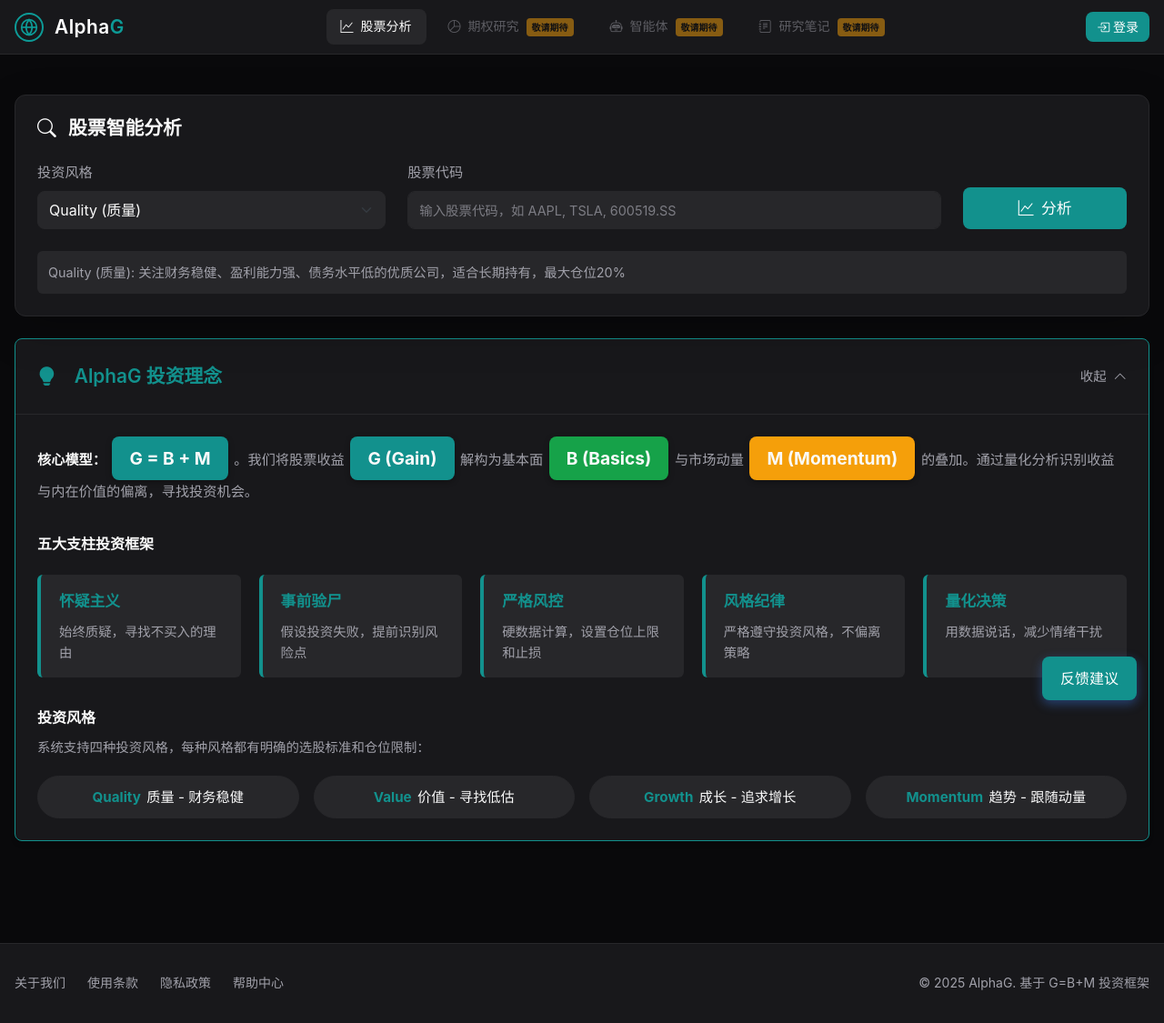
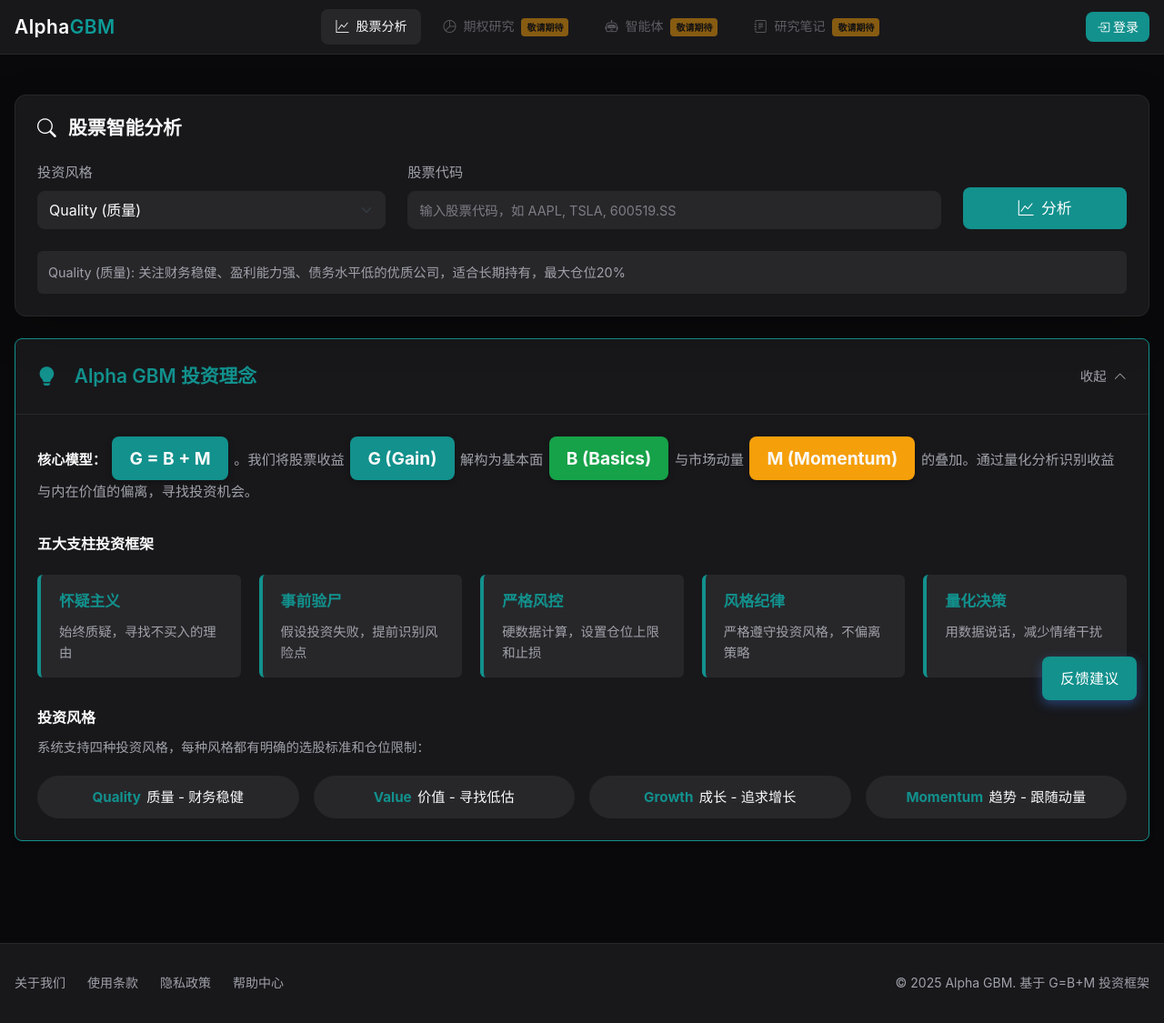
Before and after one commit to 0xminmin2025/2026AlphaGBM, a Flask app: page / in a window 1280 px wide. Shown: the whole page at 91% size. Run offline with Flask 3, Linux system fonts and the light colour scheme.

Commit message:
refactor: 品牌名称从AlphaG改为Alpha GBM，移除导航栏图标
- Logo文字：AlphaG → Alpha GBM
- 移除所有导航栏图标，仅保留文字logo
- 更新所有页面标题和版权信息
- 更新首页副标题：移除PFS字样
- 更新所有文档中的品牌名称

修改文件：
- templates/base.html: 导航栏logo、标题、版权信息
- home/index.html: 导航栏logo、标题、副标题、版权信息（中英文）
- options_module/index.html: 导航栏logo、标题、版权信息
- templates/index.html: 标题、投资理念文字
- options_module/README.md: 版权信息

```diff
--- a/templates/base.html
+++ b/templates/base.html
@@ -4,7 +4,7 @@
 <head>
     <meta charset="UTF-8">
     <meta name="viewport" content="width=device-width, initial-scale=1.0">
-    <title>{% block title %}AlphaG 智能投资分析平台{% endblock %}</title>
+    <title>{% block title %}Alpha GBM 智能投资分析平台{% endblock %}</title>
 
     <!-- Bootstrap CSS -->
     <link href="https://cdn.jsdelivr.net/npm/bootstrap@5.3.0/dist/css/bootstrap.min.css" rel="stylesheet">
@@ -97,7 +97,7 @@
             color: white;
         }
 
-        .navbar-brand-text .g-highlight {
+        .navbar-brand-text .gbm-highlight {
             color: #0D9B97;
         }
 
@@ -242,17 +242,8 @@
             <div class="container-fluid container-main">
                 <!-- Logo 和品牌名 -->
                 <a class="navbar-brand navbar-brand-logo" href="http://localhost:8085">
-                    <span class="navbar-brand-icon">
-                        <!-- 圆形网络/地球仪图标 -->
-                        <svg viewBox="0 0 24 24" xmlns="http://www.w3.org/2000/svg">
-                            <circle cx="12" cy="12" r="10" />
-                            <path d="M2 12h20" />
-                            <path
-                                d="M12 2a15.3 15.3 0 0 1 4 10 15.3 15.3 0 0 1-4 10 15.3 15.3 0 0 1-4-10 15.3 15.3 0 0 1 4-10z" />
-                        </svg>
-                    </span>
                     <span class="navbar-brand-text">
-                        <span class="alpha">Alpha</span><span class="g-highlight">G</span>
+                        <span class="alpha">Alpha</span><span class="gbm-highlight">GBM</span>
                     </span>
                 </a>
 
@@ -409,7 +400,7 @@
                         <a href="#" class="footer-link">帮助中心</a>
                     </div>
                     <div class="text-muted" style="font-size: 0.875rem;">
-                        © 2025 AlphaG. 基于 G=B+M 投资框架
+                        © 2025 Alpha GBM. 基于 G=B+M 投资框架
                     </div>
                 </div>
             </div>
--- a/templates/index.html
+++ b/templates/index.html
@@ -1,6 +1,6 @@
 {% extends "base.html" %}
 
-{% block title %}股票分析 - AlphaG{% endblock %}
+{% block title %}股票分析 - Alpha GBM{% endblock %}
 
 {% block extra_css %}
 <script src="https://cdn.jsdelivr.net/npm/chart.js"></script>
@@ -9,7 +9,7 @@
 
 <style>
     /* ============================================
-   AlphaG 股票分析页面 - 精简样式
+   Alpha GBM 股票分析页面 - 精简样式
    使用设计系统（design-system.css）+ 必要的自定义样式
    ============================================ */
 
@@ -485,7 +485,7 @@
                 <div class="philosophy-header" onclick="togglePhilosophy()" style="cursor: pointer;">
                     <div class="philosophy-title">
                         <i class="bi bi-lightbulb-fill me-2"></i>
-                        <span>AlphaG 投资理念</span>
+                        <span>Alpha GBM 投资理念</span>
                     </div>
                     <div
                         style="display: flex; align-items: center; gap: 0.5rem; color: var(--muted-foreground); font-size: 0.9rem;">
```
Also changed, not shown: home/index.html (+11 -13 lines), options_module/index.html (+7 -14 lines), options_module/README.md.
